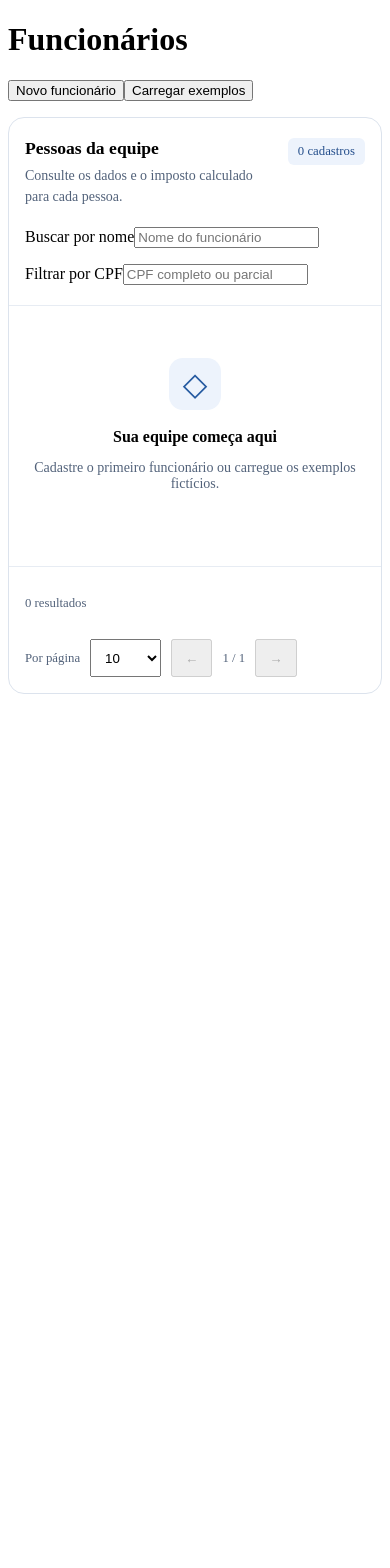
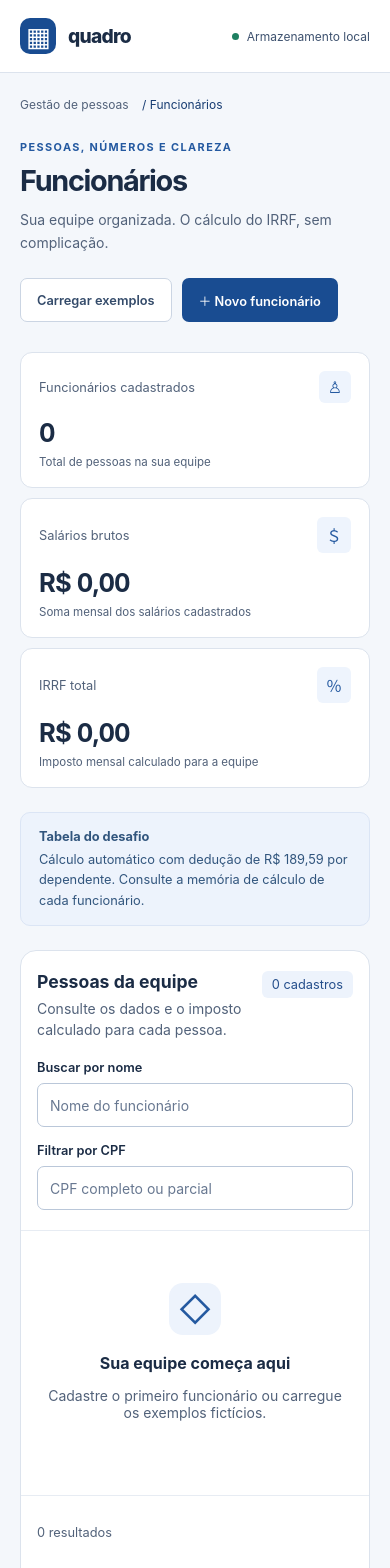
Before and after one commit to Railson25/teste-seidor, a React (Vite) app: page / in a window 390 px wide. Shown: the top 1568 px of the page. Before the commit the page ends 844 px from the top, so only its background shows below. Built offline with nearby package versions, Linux system fonts and the light colour scheme.

Commit message:
style(ui): refina layout responsivo e apresentação

```diff
--- /dev/null
+++ b/src/App.module.css
@@ -0,0 +1,31 @@
+.topbar { border-bottom: 1px solid #dce3ed; background: #fff; }
+.nav { max-width: 1440px; margin: auto; min-height: 84px; padding: 0 40px; display: flex; align-items: center; justify-content: space-between; gap: 20px; }
+.brand { display: flex; align-items: center; gap: 12px; font-size: 1.2rem; font-weight: 800; letter-spacing: -.04em; }
+.brandMark { width: 36px; height: 36px; display: grid; place-items: center; background: #194c91; color: white; border-radius: 10px; font-size: 1.65rem; }
+.navLabel { font-size: .7rem; letter-spacing: .12em; color: #52627a; font-weight: 600; }
+.localBadge { color: #3e526f; font-size: .75rem; display: flex; align-items: center; gap: 8px; }
+.localBadge::before { content: ''; width: 7px; height: 7px; background: #1e8061; border-radius: 50%; }
+.main { max-width: 1440px; padding: 36px 40px 0; margin: auto; }
+.breadcrumb { font-size: .75rem; color: #52627a; margin: 0 0 28px; }
+.breadcrumb span { color: #173c72; margin-left: 10px; }
+.hero { display: flex; justify-content: space-between; gap: 24px; align-items: center; margin-bottom: 30px; }
+.eyebrow { color: #2459a0; text-transform: uppercase; font-size: .68rem; font-weight: 700; letter-spacing: .13em; margin: 0 0 9px; }
+.hero h1 { font-size: clamp(1.8rem, 3vw, 2.2rem); font-weight: 750; letter-spacing: -.045em; margin: 0 0 10px; }
+.hero p:last-child { color: #52627a; font-size: .875rem; margin: 0; line-height: 1.65; }
+.heroActions { display: flex; gap: 10px; flex-shrink: 0; }
+.stats { display: grid; grid-template-columns: repeat(3, 1fr); gap: 18px; margin: 0 0 24px; }
+.stat { border: 1px solid #dce3ed; border-radius: 12px; background: white; padding: 22px 24px; }
+.stat dt { font-size: .8rem; color: #52627a; display: flex; justify-content: space-between; align-items: center; gap: 10px; }
+.stat dt span { color: #2459a0; background: #eef4fd; padding: 6px 9px; border-radius: 6px; font-size: 1rem; }
+.stat dd { font-variant-numeric: tabular-nums; font-size: clamp(1.3rem, 2.6vw, 1.8rem); margin: 14px 0 7px; font-weight: 700; letter-spacing: -.035em; overflow-wrap: anywhere; }
+.stat p { font-size: .72rem; color: #52627a; margin: 0; }
+.notice { border: 1px solid #dbe5f5; border-radius: 10px; background: #edf3fc; padding: 14px 18px; display: flex; gap: 10px; align-items: baseline; color: #31557d; margin-bottom: 24px; font-size: .8rem; line-height: 1.6; }
+.notice strong { white-space: nowrap; }
+.success { font-size: .85rem; color: #17604a; }
+.warning { padding: 18px; border: 1px solid #c49228; background: #fffae9; color: #61400b; border-radius: 12px; margin-bottom: 20px; }
+.guide { display: grid; grid-template-columns: 1fr 1.5fr; gap: 30px; border-top: 1px solid #dce3ed; margin-top: 36px; padding: 28px 0; }
+.guide h2 { font-size: .9rem; margin: 0 0 8px; }
+.guide p { color: #52627a; font-size: .8rem; line-height: 1.7; margin: 0; }
+.formula { border-left: 2px solid #a9c2e6; padding-left: 22px; }
+.footer { max-width: 1440px; padding: 24px 40px; margin: auto; border-top: 1px solid #dce3ed; display: flex; justify-content: space-between; gap: 20px; color: #52627a; font-size: .72rem; }
+@media (max-width: 760px) { .nav { padding: 0 20px; min-height: 72px; } .navLabel { display: none; } .main { padding: 24px 20px 0; } .hero { align-items: start; flex-direction: column; } .heroActions { flex-wrap: wrap; } .stats { grid-template-columns: 1fr; gap: 10px; } .stat { padding: 18px; } .stat dd { font-size: 1.6rem; } .notice { flex-direction: column; gap: 2px; } .guide { grid-template-columns: 1fr; gap: 18px; } .footer { padding: 20px; flex-direction: column; gap: 8px; } }
--- a/src/App.tsx
+++ b/src/App.tsx
@@ -1,9 +1,12 @@
-import { useState } from 'react';
+import { useMemo, useState } from 'react';
 import { EmployeeForm } from './components/EmployeeForm';
 import { Dialog } from './components/Dialog';
 import { EmployeeTable } from './components/EmployeeTable';
 import { TaxDetails } from './components/TaxDetails';
 import { DEMO_EMPLOYEES } from './data/demo';
+import { calculateIrrf } from './domain/irrf';
+import { formatMoney } from './domain/format';
+import styles from './App.module.css';
 import type { Employee, EmployeeInput } from './domain/employee';
 import { EmployeesProvider, useEmployeeActions, useEmployees } from './state/EmployeesProvider';
 
@@ -14,6 +17,7 @@ function Workspace() {
   const [message, setMessage] = useState('');
   const [removing, setRemoving] = useState<Employee | null>(null);
   const [inspecting, setInspecting] = useState<Employee | null>(null);
+  const totals = useMemo(() => employees.reduce((sum, employee) => ({ gross: sum.gross + employee.grossSalaryCents, tax: sum.tax + calculateIrrf(employee).taxCents }), { gross: 0, tax: 0 }), [employees]);
 
   function save(input: EmployeeInput) {
     commit({ type: 'save', employee: { ...input, id: form?.employee?.id ?? crypto.randomUUID() } });
@@ -21,16 +25,24 @@ function Workspace() {
     setForm(null);
   }
 
-  return <main>
-    <h1>Funcionários</h1><button id="new-employee" onClick={() => setForm({})}>Novo funcionário</button>
+  return <>
+    <a className="skipLink" href="#main">Pular para o conteúdo</a>
+    <header className={styles.topbar}><div className={styles.nav}><div className={styles.brand}><span className={styles.brandMark} aria-hidden="true">▦</span>quadro<span className={styles.navLabel}>GESTÃO DE PESSOAS</span></div><span className={styles.localBadge}>Armazenamento local</span></div></header>
+    <main id="main" className={styles.main} tabIndex={-1}>
+    <p className={styles.breadcrumb}>Gestão de pessoas <span>/ Funcionários</span></p>
+    <div className={styles.hero}><div><p className={styles.eyebrow}>Pessoas, números e clareza</p><h1>Funcionários</h1><p>Sua equipe organizada. O cálculo do IRRF, sem complicação.</p></div><div className={styles.heroActions}>
     <button className="secondary" onClick={() => { commit({ type: 'import', employees: DEMO_EMPLOYEES }); setMessage('Exemplos fictícios carregados. Cadastros existentes foram preservados.'); }}>Carregar exemplos</button>
-    <p role="status">{message}</p>
-    {warning && <aside aria-label="Aviso de armazenamento"><p>{warning}</p><button onClick={resetStorage}>Redefinir armazenamento com os dados desta sessão</button></aside>}
+    <button id="new-employee" onClick={() => setForm({})}><span aria-hidden="true">＋ </span>Novo funcionário</button></div></div>
+    <dl className={styles.stats} aria-label="Resumo de todos os funcionários"><div className={styles.stat}><dt>Funcionários cadastrados<span aria-hidden="true">♙</span></dt><dd>{employees.length.toLocaleString('pt-BR')}</dd><p>Total de pessoas na sua equipe</p></div><div className={styles.stat}><dt>Salários brutos<span aria-hidden="true">＄</span></dt><dd>{formatMoney(totals.gross)}</dd><p>Soma mensal dos salários cadastrados</p></div><div className={styles.stat}><dt>IRRF total<span aria-hidden="true">％</span></dt><dd>{formatMoney(totals.tax)}</dd><p>Imposto mensal calculado para a equipe</p></div></dl>
+    <div className={styles.notice}><strong>Tabela do desafio</strong><span>Cálculo automático com dedução de R$ 189,59 por dependente. Consulte a memória de cálculo de cada funcionário.</span></div>
+    <p role="status" className={message ? styles.success : 'srOnly'}>{message}</p>
+    {warning && <aside className={styles.warning} aria-label="Aviso de armazenamento" role="alert"><p>{warning}</p><button className="secondary" onClick={resetStorage}>Redefinir armazenamento com os dados desta sessão</button></aside>}
     <EmployeeTable employees={employees} onEdit={employee => setForm({ employee })} onRemove={setRemoving} onInspect={setInspecting} />
     {inspecting && <Dialog title="Memória de cálculo" onClose={() => setInspecting(null)}><TaxDetails employee={inspecting} /></Dialog>}
-    {removing && <Dialog title="Excluir funcionário?" onClose={() => setRemoving(null)}><p>O cadastro de <strong>{removing.name}</strong> será excluído. Esta ação não pode ser desfeita.</p><div className="dialogActions"><button className="secondary" onClick={() => setRemoving(null)}>Cancelar</button><button className="danger" onClick={() => { commit({ type: 'remove', id: removing.id }); setMessage('Funcionário excluído.'); setRemoving(null); document.getElementById('new-employee')?.focus(); }}>Confirmar exclusão</button></div></Dialog>}
+    {removing && <Dialog title="Excluir funcionário?" onClose={() => setRemoving(null)}><p>O cadastro de <strong>{removing.name}</strong> será excluído. Esta ação não pode ser desfeita.</p><div className="dialogActions"><button className="secondary" onClick={() => setRemoving(null)}>Cancelar</button><button className="danger" onClick={() => { commit({ type: 'remove', id: removing.id }); setMessage('Funcionário excluído.'); setRemoving(null); }}>Confirmar exclusão</button></div></Dialog>}
     {form && <Dialog title={form.employee ? 'Editar funcionário' : 'Novo funcionário'} onClose={() => setForm(null)}><EmployeeForm employee={form.employee} employees={employees} onSave={save} onCancel={() => setForm(null)} /></Dialog>}
-  </main>;
+    <section className={styles.guide} aria-labelledby="guide-title"><div><h2 id="guide-title">Transparência em cada cálculo</h2><p>Cadastre os dados mensais. A base e o imposto são atualizados automaticamente ao salvar.</p></div><div className={styles.formula}><p><strong>Base de IR</strong> = salário bruto − previdência − dedução dos dependentes</p><p><strong>IRRF</strong> = base de IR × alíquota − parcela a deduzir</p></div></section>
+  </main><footer className={styles.footer}><span>quadro · Funcionários e IRRF</span><span>Dados neste navegador. Use exemplos fictícios para avaliar a aplicação.</span></footer></>;
 }
 
 export function App() { return <EmployeesProvider><Workspace /></EmployeesProvider>; }
--- a/src/components/Dialog.tsx
+++ b/src/components/Dialog.tsx
@@ -11,6 +11,7 @@ export function Dialog({ title, onClose, children }: PropsWithChildren<{ title:
     return () => {
       dialog.close();
       if (previous instanceof HTMLElement && previous.isConnected) previous.focus();
+      else document.getElementById('new-employee')?.focus();
     };
   }, []);
   return <dialog ref={ref} aria-labelledby={titleId} onCancel={event => { event.preventDefault(); onClose(); }}>
--- a/src/main.tsx
+++ b/src/main.tsx
@@ -1,5 +1,6 @@
 import { StrictMode } from 'react';
 import { createRoot } from 'react-dom/client';
 import { App } from './App';
+import './styles.css';
 
 createRoot(document.getElementById('root')!).render(<StrictMode><App /></StrictMode>);
--- /dev/null
+++ b/src/styles.css
@@ -0,0 +1,44 @@
+:root { font-family: Inter, 'Segoe UI', system-ui, sans-serif; color: #1b2c45; background: #f4f7fb; font-synthesis: none; text-rendering: optimizeLegibility; -webkit-font-smoothing: antialiased; }
+* { box-sizing: border-box; }
+body { margin: 0; }
+button, input, select { font: inherit; }
+button { border: 1px solid transparent; border-radius: 7px; min-height: 44px; padding: 10px 16px; background: #194c91; color: #fff; font-size: .8rem; font-weight: 600; cursor: pointer; transition: background-color .15s; }
+button:hover { background: #123a70; }
+button:disabled { opacity: .45; cursor: not-allowed; }
+button.secondary { background: white; border-color: #cbd5e3; color: #344b6a; }
+button.secondary:hover { background: #edf3fc; }
+button.textButton { background: transparent; color: #194c91; padding: 8px; min-height: 40px; }
+button.textButton:hover { background: #edf3fc; }
+button.danger { background: #af2633; }
+button.danger:hover { background: #8c1e29; }
+button.dangerText { color: #af2633; }
+button.iconButton { background: transparent; color: #52627a; font-size: 1.5rem; padding: 0 10px; }
+:focus-visible { outline: 3px solid #2062be; outline-offset: 3px; }
+label { display: block; font-size: .8rem; font-weight: 600; margin-bottom: 8px; }
+input, select { width: 100%; min-height: 44px; border: 1px solid #bac7d9; border-radius: 7px; background: white; padding: 10px 12px; color: #1b2c45; font-size: .875rem; }
+input::placeholder { color: #687891; }
+input[aria-invalid='true'] { border-color: #af2633; }
+small { display: block; font-size: .73rem; line-height: 1.5; color: #52627a; margin-top: 6px; }
+.fieldError, .errorSummary { color: #a51c2a; font-size: .8rem; }
+.fieldError { margin: 6px 0 0; }
+.errorSummary { background: #fff0f0; border-radius: 6px; padding: 12px; }
+.srOnly { position: absolute; width: 1px; height: 1px; padding: 0; margin: -1px; overflow: hidden; clip-path: inset(50%); white-space: nowrap; border: 0; }
+.skipLink { position: fixed; z-index: 10; top: 8px; left: 8px; transform: translateY(-200%); background: #fff; color: #194c91; padding: 12px; border-radius: 6px; }
+.skipLink:focus { transform: translateY(0); }
+dialog { width: min(580px, calc(100% - 32px)); max-height: calc(100dvh - 48px); border: 1px solid #dce3ed; border-radius: 16px; padding: 26px; color: #1b2c45; box-shadow: 0 24px 80px #10244830; }
+dialog::backdrop { background: #10244880; }
+.dialogHeader { display: flex; align-items: center; justify-content: space-between; gap: 16px; }
+.dialogHeader h2 { font-size: 1.2rem; margin: 0; }
+.formIntro { color: #52627a; line-height: 1.6; font-size: .85rem; margin: 12px 0 24px; }
+.formGrid { display: grid; grid-template-columns: 1fr 1fr; gap: 20px; }
+.formGrid .wide { grid-column: 1 / -1; }
+.dialogActions { display: flex; justify-content: end; gap: 10px; margin-top: 28px; padding-top: 20px; border-top: 1px solid #e7ecf3; }
+.calculation { margin: 0; }
+.calculation > div { display: flex; justify-content: space-between; gap: 16px; padding: 13px 0; font-size: .85rem; }
+.calculation dt { color: #52627a; }
+.calculation dd { margin: 0; font-weight: 600; white-space: nowrap; }
+.calculation .calculationTotal { border-top: 1px solid #dce3ed; font-weight: 700; }
+.calculationTotal dt, .calculationTotal dd { color: #194c91; }
+.calculationNote { color: #52627a; line-height: 1.6; font-size: .78rem; }
+@media (max-width: 480px) { dialog { padding: 20px; } .formGrid { grid-template-columns: 1fr; gap: 16px; } .dialogActions { flex-wrap: wrap; } }
+@media (prefers-reduced-motion: reduce) { *, *::before, *::after { transition: none !important; scroll-behavior: auto !important; } }
```
